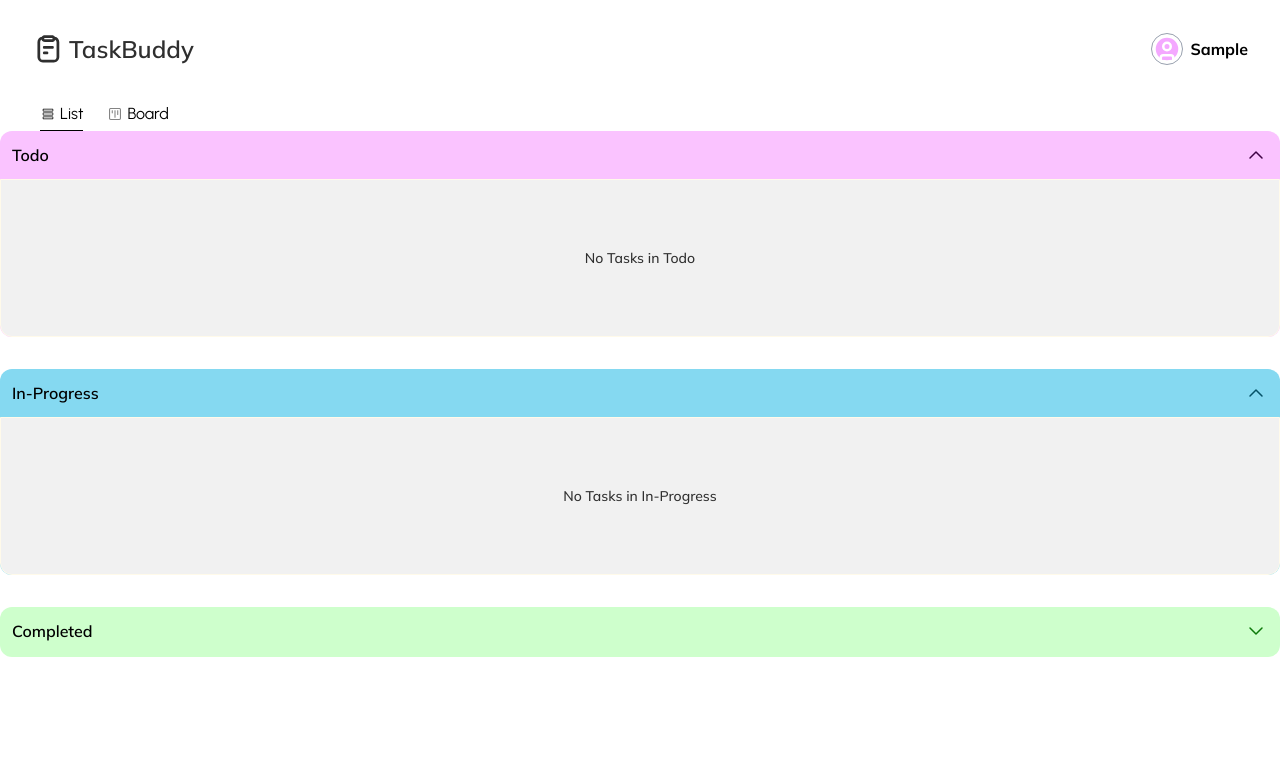
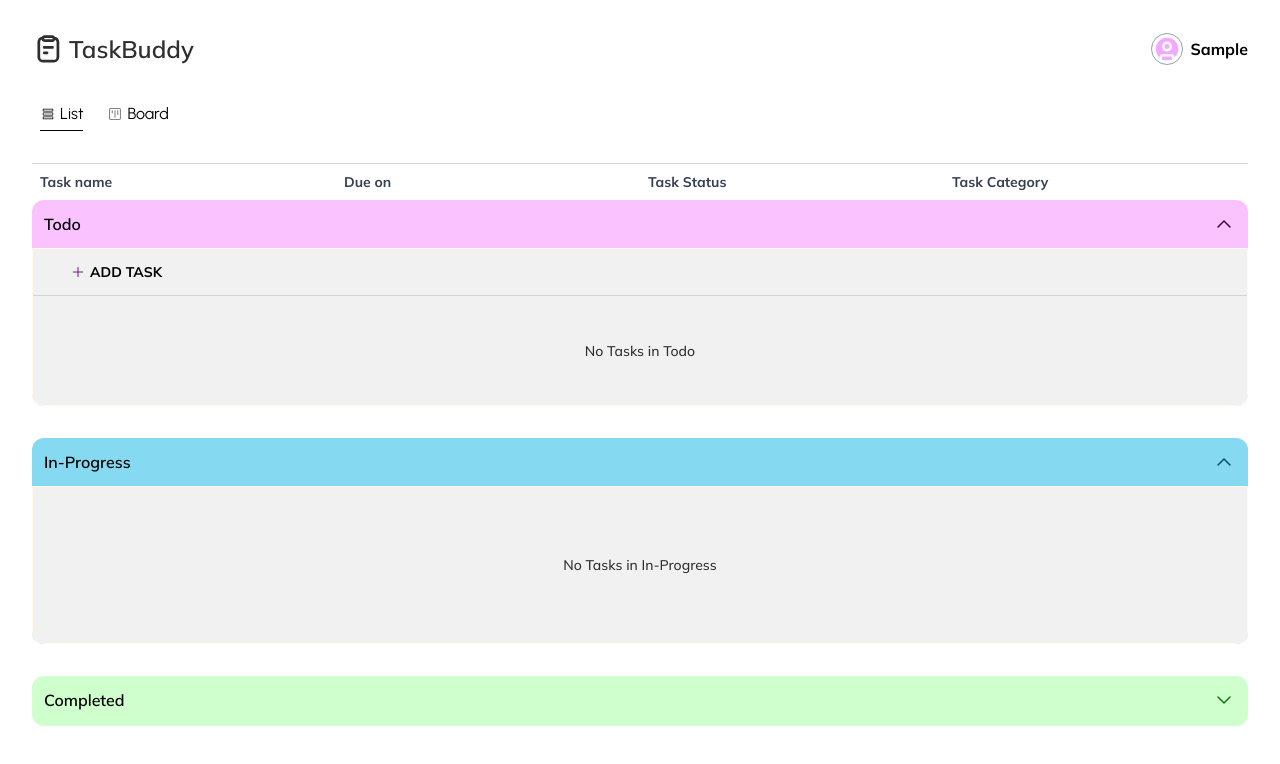
Before and after one commit to mayurDayal2000/task-buddy-v1, a React (Vite) app: page /dashboard/list-view in a window 1280 px wide. Shown: the top 764 px of the page. Built offline with nearby package versions, Linux system fonts and the light colour scheme; no server answers; sample sign-in values are in the browser's storage.

Commit message:
feat(app): added ui for ListPage and integrated accordion

```diff
--- a/src/pages/Dashboard/ListPage.tsx
+++ b/src/pages/Dashboard/ListPage.tsx
@@ -1,6 +1,7 @@
 import Header from "../../components/Header/Header";
 import TabMenu from "../../components/TabMenu/TabMenu";
 import { Accordion } from "../../components/ui/Accordion";
+import PlusIcon from "../../assets/icons/icon-plus.svg?react";
 
 type Accordions = {
   title: string;
@@ -35,8 +36,31 @@ export default function ListPage() {
       <Header />
       <TabMenu />
 
-      <main>
+      <main className="my-8 px-4 md:px-6 xl:px-8">
         <div className="container mx-auto">
+          <div className="hidden py-2 xl:grid xl:grid-cols-4 xl:border-t xl:border-t-gray-300">
+            <div className="px-2">
+              <h3 className="font-mulish font-bold text-gray-700 text-sm">
+                Task name
+              </h3>
+            </div>
+            <div className="px-2">
+              <h3 className="font-mulish font-bold text-gray-700 text-sm">
+                Due on
+              </h3>
+            </div>
+            <div className="px-2">
+              <h3 className="font-mulish font-bold text-gray-700 text-sm">
+                Task Status
+              </h3>
+            </div>
+            <div className="px-2">
+              <h3 className="font-mulish font-bold text-gray-700 text-sm">
+                Task Category
+              </h3>
+            </div>
+          </div>
+
           {accordions.map((accordion, index) => (
             <Accordion
               key={`accordion-${index}`}
@@ -45,10 +69,26 @@ export default function ListPage() {
               color={accordion.color}
               isActive={accordion.isActive}
             >
-              <div className="w-full min-h-[156px] flex items-center justify-center">
-                <p className="font-mulish font-medium text-sm text-[#2F2F2F]">
-                  No Tasks in {accordion.title}
-                </p>
+              <div className="w-full h-[156px] flex flex-col">
+                {accordion.title === "Todo" ? (
+                  <div className="border-b border-b-gray-300 px-6 py-1">
+                    <button
+                      type="button"
+                      className="flex cursor-pointer items-center gap-1 rounded-full border border-transparent px-3 py-2 hover:border-[#7B1984]"
+                    >
+                      <PlusIcon className="h-4 w-4 stroke-[#7B1984]" />
+                      <span className="font-mulish text-sm font-bold uppercase">
+                        Add Task
+                      </span>
+                    </button>
+                  </div>
+                ) : null}
+
+                <div className="flex h-full items-center justify-center">
+                  <p className="font-mulish text-sm font-medium text-[#2F2F2F]">
+                    No Tasks in {accordion.title}
+                  </p>
+                </div>
               </div>
             </Accordion>
           ))}
```
Also changed, not shown: src/assets/icons/icon-plus.svg (added).
